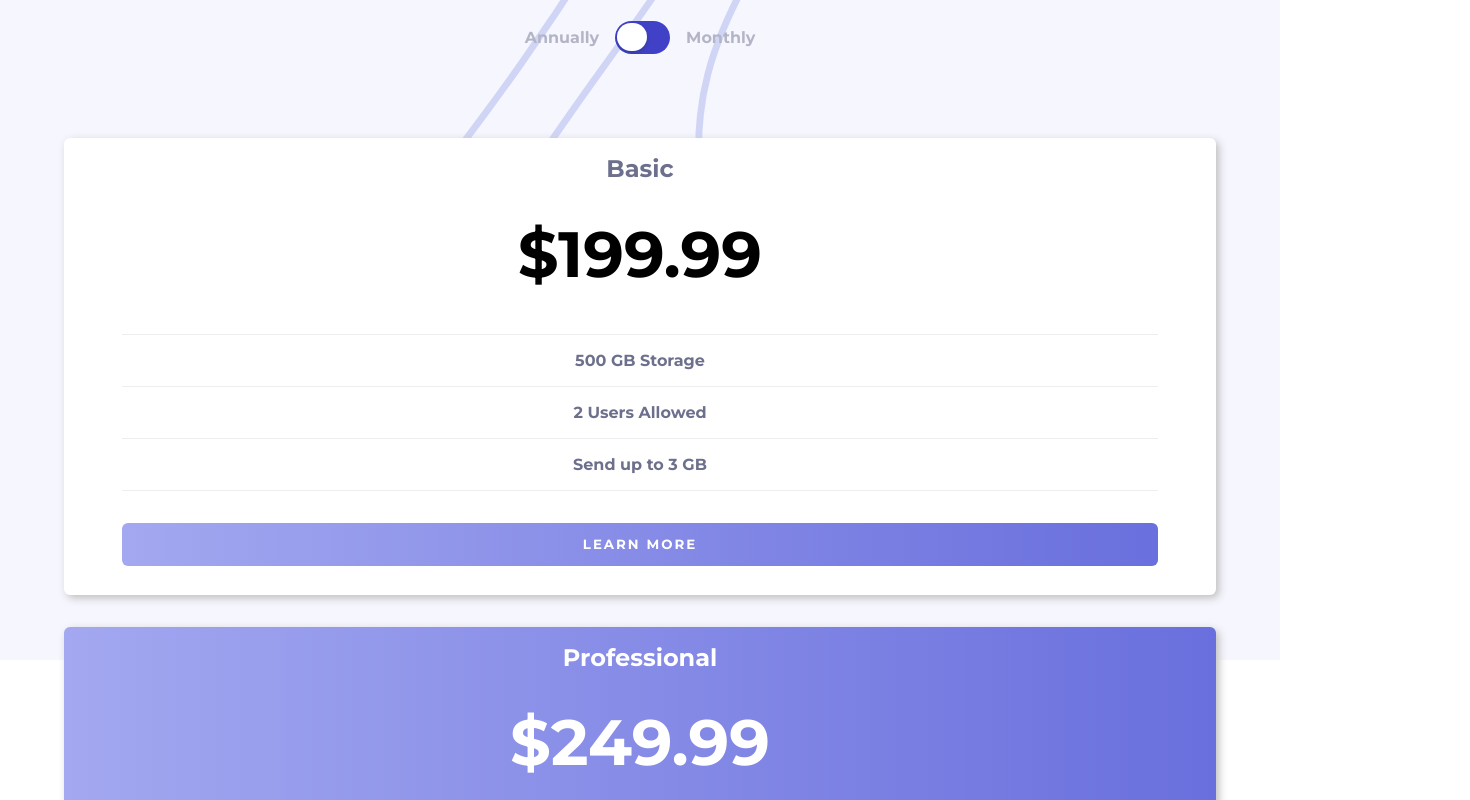
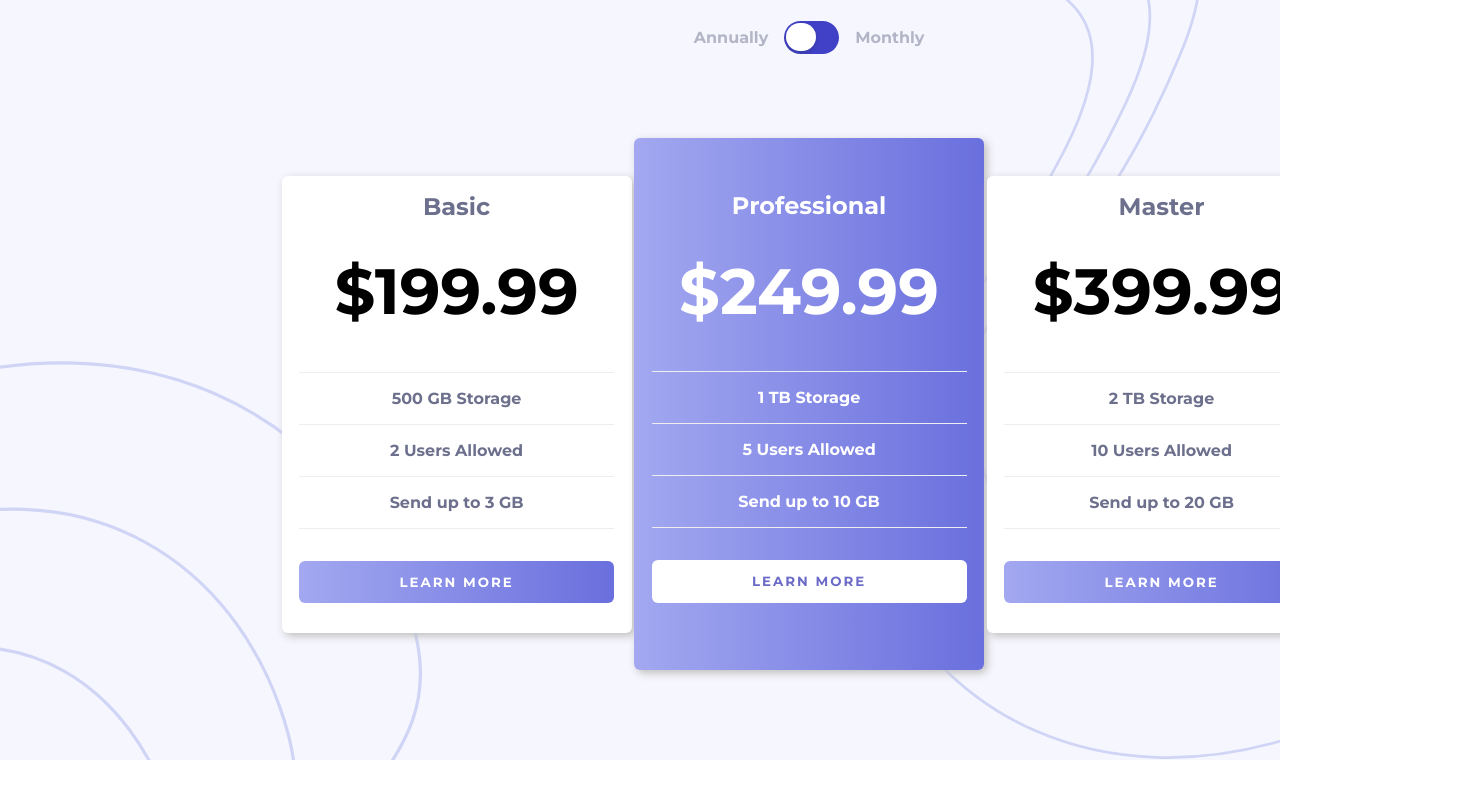
Before and after one commit to OscarAnillo/Pricing-component-with-toggle, a React (Create React App) app: page / in a window 1280 px wide. Shown: the part 140-940 px from the top of the page, 1470 px wide, since content can reach past the window. After the commit the page ends 900 px from the top, so only its background shows below. Built offline with nearby package versions, Linux system fonts and the light colour scheme.

Commit message:
add desktop view and bottom image

```diff
--- a/src/App.css
+++ b/src/App.css
@@ -111,3 +111,56 @@
   background: #fff;
   color: rgb(108, 107, 200);
 }
+.bg-bottom {
+  display: none;
+}
+
+@media(min-width: 1055px) {
+  .App {
+    overflow: hidden;
+  }
+  .container {
+    width: 90%;
+    max-width: 1055px;
+    margin: auto;
+    left: 22%;
+  }
+  .bg {
+    background-image: url("/public/images/bg-top.svg");
+    background-repeat: no-repeat;
+    background-position: center;
+    background-size: contain;
+    position: relative;
+    top: 0px;
+    right: -37%;
+    height: 900px;
+    width: 100%;
+    z-index: 1;
+  }
+
+  .main-card-row {
+    display: flex;
+    align-items: center;
+    justify-content: space-between;
+  }
+  .card {
+    width: 350px;
+  }
+  .blue-card {
+    height: 500px;
+  }
+  .blue-card h2 {
+    padding-top: 1.54em;
+  }
+  .bg-bottom {
+    display: block;
+    background-image: url("/public/images/bg-bottom.svg");
+    background-repeat: no-repeat;
+    background-size: cover;
+    height: 480px;
+    position: absolute;
+    top: 500px;
+    left: -420px;
+    width: 560px;
+  }
+}
--- a/src/App.js
+++ b/src/App.js
@@ -18,6 +18,7 @@ function App() {
           <h1 className='pricing-title'>Our Pricing</h1>
           <SwitchComponent changeHandler={changeHandler} />
           <MainCard plan={plan} />
+          <div className='bg-bottom'></div>
         </div>
     </div>
   );
--- a/src/Components/main-card.js
+++ b/src/Components/main-card.js
@@ -3,7 +3,7 @@ import anually from './data/data-anually.json';
 
 export default function MainCard({ plan }){
     return (
-        <div>
+        <div className='main-card-row'>
             {plan === "monthly" ? monthly.map(item => (
                 <div key={item.name} className={`${item.className} card`}>
                     <h2>{item.name}</h2>
```
